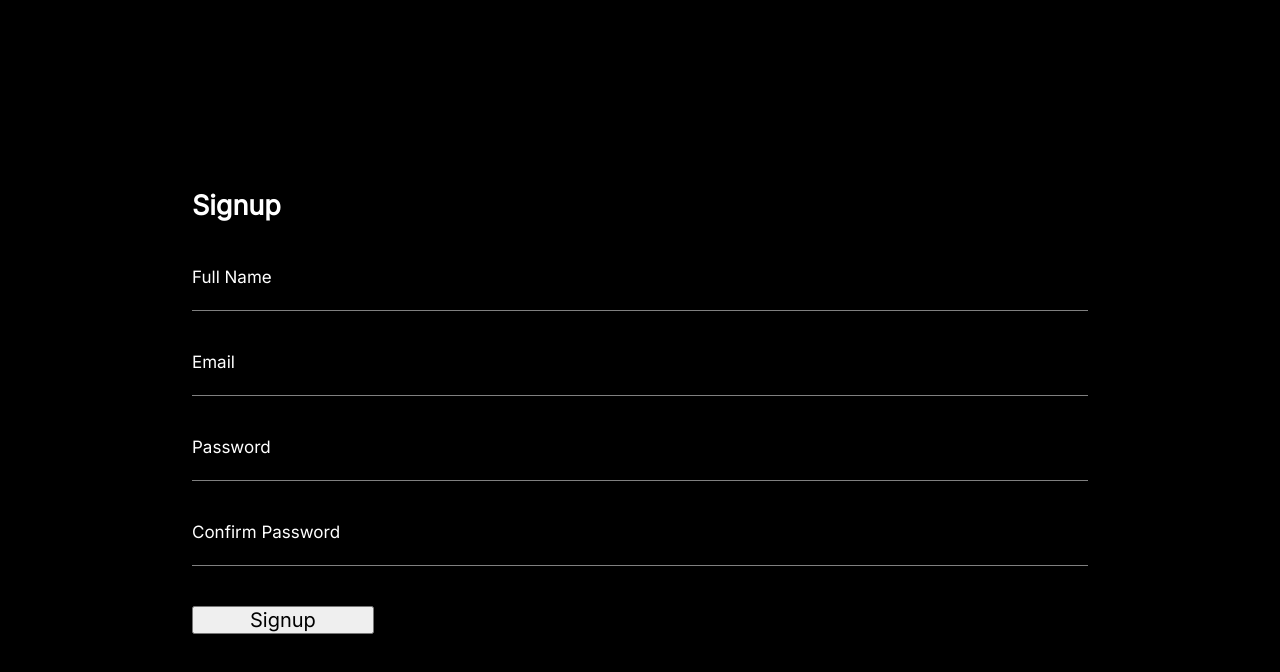
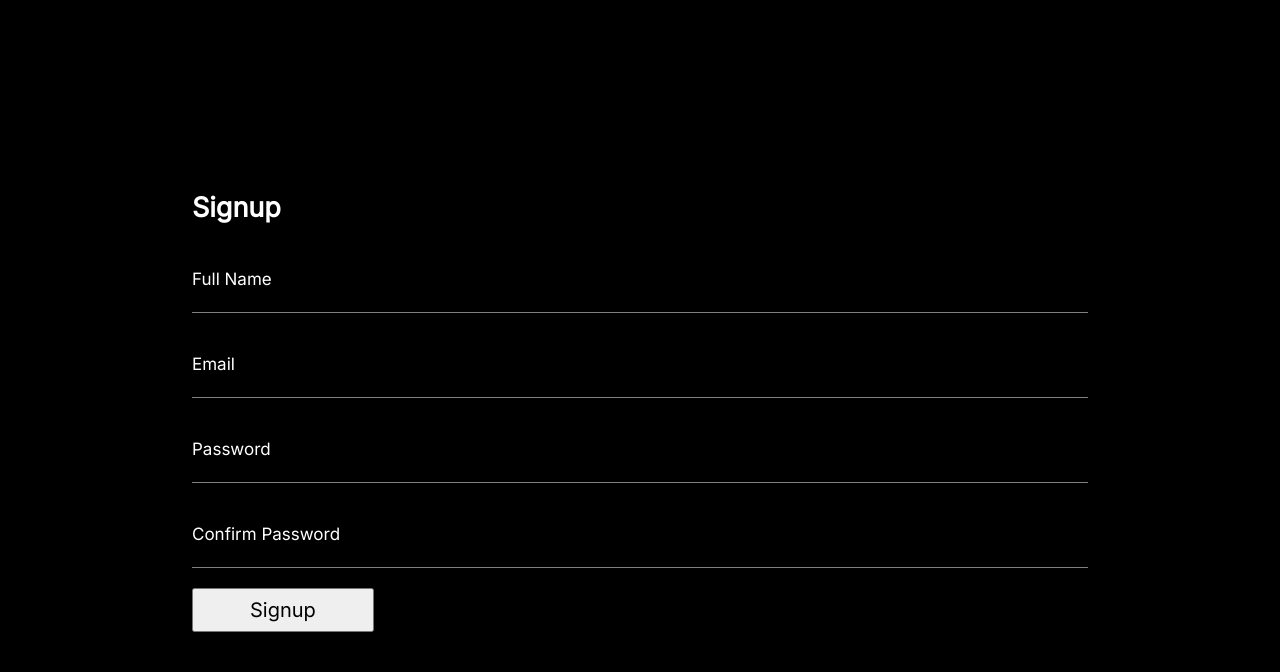
Before and after one commit to ratnasree-ghosh/authentication-local-storage, a plain HTML site: page index.html in a window 1280 px wide. Shown: the part 82-754 px from the top of the page. Drawn offline with Linux system fonts and the light colour scheme.

Commit message:
Update style.css

```diff
--- a/style.css
+++ b/style.css
@@ -86,14 +86,14 @@ body{
 
 .box{
     width: 20px;
-    height: 40px;
+    height: 20px;
 }
 
 #sign-btn{
 
     text-align: center;
     font-size: 20px;
-    padding: 0 3.5rem;
+    padding: 0.5rem 3.5rem;
 
     /* height: 5vh; */
     cursor: pointer;
```
